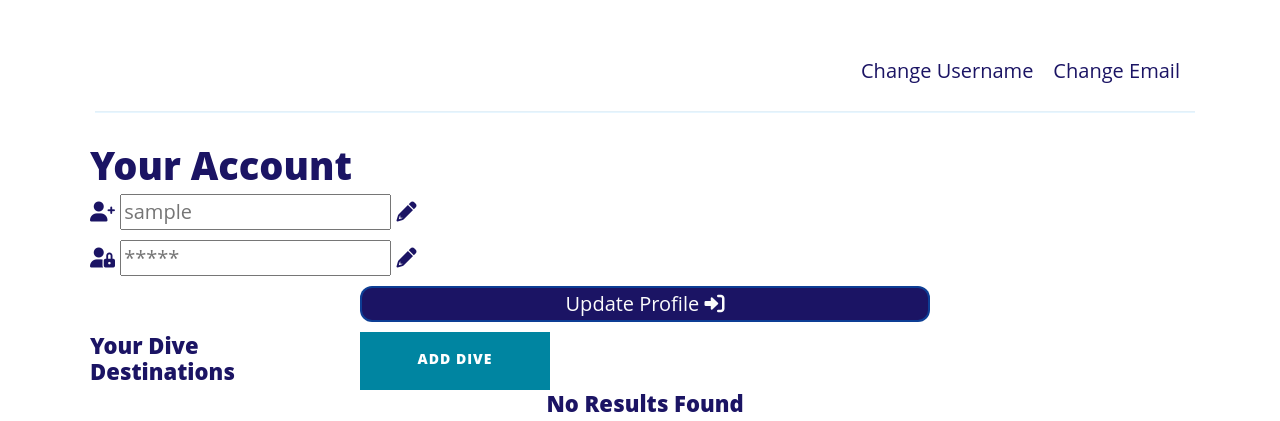
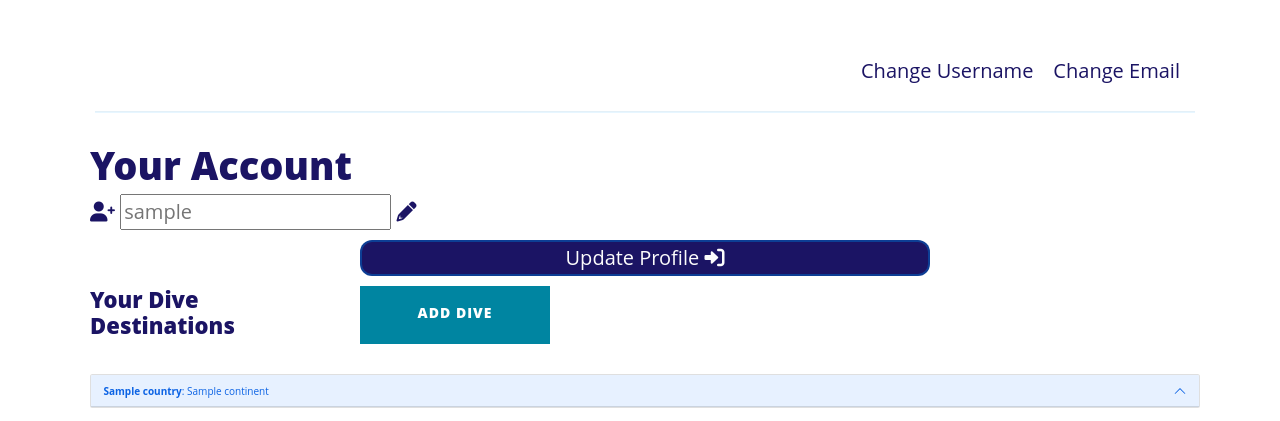
Before and after one commit to daniellima338/DiveIn, a Flask app: page /profile/1 in a window 1280 px wide. Shown: the part 647-1068 px from the top of the page. Run offline with Flask 2, Linux system fonts and the light colour scheme; the visitor is signed in with stand-in values (Sample User, id 1); a database or web service that is not in the repository returns one stand-in record (values such as "Sample title"); some libraries are stand-ins or nearby versions.

Commit message:
set up the page and form to add a dive. Missing CRUD functionality

```diff
--- a/app.py
+++ b/app.py
@@ -18,22 +18,20 @@ app.secret_key = os.environ.get("SECRET_KEY")
 mongo = PyMongo(app)
 
 
+# Home page
 @app.route("/")
 def home():
     return render_template("pages/home.html", API_KEY=retrieve_api_key())
 
 
+# Route to dive destinations
 @app.route("/destinations")
 def dive_destinations():
     destinations = mongo.db.destination.find()
     return render_template("pages/dive_destinations.html", destinations=destinations)
 
 
-@app.route("/add_dive")
-def add_dive():
-    return render_template("pages/add_dive.html")
-
-
+# Search function
 @app.route("/search", methods=["GET", "POST"])
 def search():
     query = request.form.get("query")
@@ -41,11 +39,13 @@ def search():
     return render_template("pages/dive_destinations.html", destinations=destinations)
 
 
+# Route to map site
 @app.route("/map")
 def dive_map():
     return render_template("pages/dive_map.html", API_KEY=retrieve_api_key())
 
 
+# Register function
 @app.route("/register", methods=["GET", "POST"])
 def register():
     if request.method == "POST":
@@ -69,6 +69,7 @@ def register():
     return render_template("pages/registration_page.html")
 
 
+# Login function
 @app.route("/login", methods=["GET", "POST"])
 def login():
     if request.method == "POST":
@@ -96,41 +97,46 @@ def login():
             return redirect(url_for("home"))
 
 
-# WIP. User not updating as expected
+# # WIP. User not updating as expected
 # @app.route("/edit_username", methods=["GET", "POST"])
 # def edit_username():
 #     if request.method == "POST":
 #         # check if username already exists in db
 #         existing_user = mongo.db.users.find_one(
 #             {"username": request.form.get("username").lower()})
-#         if existing_user:
-#             flash("Username already exists")
-#             return redirect(url_for("register"))
 
 #         update_username = {
-#             "username": request.form.updateUser("username").lower(),
+#             "username": request.form.get("username").lower()
 #         }
-#         mongo.db.users.updateUser(update_username)
 
+#         try:
+#             mongo.db.users.update(update_username)
+#             flash("Username successfully updated Successful!")
+
+#             session["user"] = request.form.get("username").lower()
+
+#             return redirect(url_for("profile", username=session["user"]))
+#         except:
+#             flash("Error updating the username")
 #         # put the new user into "session" cookie
-#         session["user"] = request.form.get("username").lower()
-#         flash("Username successfully updated Successful!")
-#         return redirect(url_for("profile", username=session["user"]))
+
 #     return render_template("pages/profile.html")
 
 
+# Profile page
 @app.route("/profile/<username>", methods=["GET", "POST"])
 def profile(username):
     # grab the session user's username from db
     username = mongo.db.users.find_one(
         {"username": session["user"]})["username"]
+    destinations = list(mongo.db.destination.find())
 
     if session["user"]:
-        return render_template("pages/profile.html", username=username)
+        return render_template("pages/profile.html", username=username, destinations=destinations)
 
     return redirect(url_for("home"))
 
-
+# Log out function
 @app.route("/logout")
 def logout():
     #remove user from session cookies
@@ -139,6 +145,14 @@ def logout():
     return redirect(url_for("home"))
 
 
+# Add a dive function
+@app.route("/add_dive")
+def add_dive():
+    destinations = mongo.db.destination.find()
+    return render_template("pages/add_dive.html", destinations=destinations)
+
+
+# Get API_KEY from env file
 def retrieve_api_key():
     return os.environ.get("API_KEY")
 
--- a/static/css/style.css
+++ b/static/css/style.css
@@ -11,8 +11,9 @@ html {
 
 body {
   color: #1B1464;
+
+  width: 100%;
   height: 100%;
-  width: 100%;
   margin: 5px;
   padding: 0;
   font-family: "Ubuntu","Open Sans","Helvetica Neue","Helvetica","Arial",sans-serif;
--- a/static/js/index.js
+++ b/static/js/index.js
@@ -6,7 +6,7 @@ function initMap() {
     zoom: 8})};
 
 
-function myFunction() {
+function show_password() {
   var x = document.getElementById("password");
   if (x.type === "password") {
     x.type = "text";
@@ -14,3 +14,15 @@ function myFunction() {
     x.type = "password";
   }
 }
+
+$(document).ready(function(){
+  $('.collapsible').collapsible();
+});
+
+export default {
+  data() {
+    return {
+      value: null
+    }
+  }
+}
--- a/templates/components/auth/login.html
+++ b/templates/components/auth/login.html
@@ -18,7 +18,7 @@
             </div>
         </div>
         <div class="row">
-            <input type="checkbox" onclick="myFunction()"><span class="show-password mb-1">Show Password</span>
+            <input type="checkbox" onclick="show_password()"><span class="show-password mb-1">Show Password</span>
         </div>
         <!-- register -->
         <div class="row mb-3 center-align">
--- a/templates/components/auth/register.html
+++ b/templates/components/auth/register.html
@@ -18,7 +18,7 @@
             </div>
         </div>
         <div class="row">
-            <input type="checkbox" onclick="myFunction()"><span class="show-password mb-1 center-align">Show Password</span>
+            <input type="checkbox" onclick="show_password()"><span class="show-password mb-1 center-align">Show Password</span>
         </div>
         <!-- register -->
         <div class="row mb-3 center-align">
--- a/templates/components/auth/user_form.html
+++ b/templates/components/auth/user_form.html
@@ -8,15 +8,7 @@
                 <a href="#"><i class="fas fa-pencil-alt"></i></a>
             </div>
         </div>
-        <!-- password -->
-        <div class="row">
-            <div class="col s12 mb-3">
-                <i class="fas fa-user-lock"></i>
-                <input id="password" type="password" name="password"
-                pattern="^[a-zA-Z0-9]{5,15}$" class="validate" placeholder="*****" required>
-                <a href="#"><i class="fas fa-pencil-alt"></i></a>
-            </div>
-        </div>
+
                 <!-- register -->
         <div class="row mb-3 center-align">
             <button type="submit" class="registration-button">
--- a/templates/pages/home.html
+++ b/templates/pages/home.html
@@ -27,7 +27,7 @@
                 </div>
                 <div class="row space-around">
                     <div class="col-sm-12 col-md-6 col-lg-4 mt-4">
-                    <h3 class="text-uppercase"><i class="fas fa-thumbs-up"></i> Explore Dive Sites</h3>
+                        <h3 class="text-uppercase"><i class="fas fa-globe-europe"></i> Explore Dive Sites</h3>
                         <hr class="my-4" />
                         <p>
                             Use our world dive map to effortlessly find dive sites and dive centers and start planning your
@@ -36,7 +36,7 @@
                     </div>
 
                     <div class="col-sm-12 col-md-6 col-lg-4 mt-4">
-                    <h3 class="text-uppercase"><i class="fas fa-project-diagram"></i> Track Your Dives</h3>
+                        <h3 class="text-uppercase"><i class="fas fa-water"></i></i> Track Your Dives</h3>
                         <hr class="my-4" />
                         <p>
                             Keep your memories in one place. Add your diving information, pictures, create wish lists and so
@@ -45,7 +45,7 @@
                     </div>
 
                     <div class="col-sm-12 col-md-6 col-lg-4 mt-4">
-                    <h3 class="text-uppercase"> <i class="fas fa-globe-europe"></i> Give your opinion</h3>
+                        <h3 class="text-uppercase"><i class="fas fa-pager"></i></i> Give your opinion</h3>
                         <hr class="my-4" />
                         <p>
                             Tell others about your experience with a dive, so they know what to expect. Help other divers
--- a/templates/pages/profile.html
+++ b/templates/pages/profile.html
@@ -15,6 +15,7 @@
             </div>
         </div>
     </header>
+
     <div class="container">
         <div class="navbar navbar-expand-lg">
             <ul class="navbar-nav ms-auto">
@@ -27,38 +28,31 @@
         <h1 class="mt-5">Your Account</h1>
         {% include 'components/auth/user_form.html' %}
     </div>
+
     <div class="row">
         <h3 class="col-3">Your Dive Destinations</h3>
-<a href="{{ url_for('add_dive') }}" class="btn btn-primary btn-sm col-2" role="button" aria-disabled="true">Add Dive</a>
+        <a href="{{ url_for('add_dive') }}" class="btn btn-primary btn-sm col-2" role="button" aria-disabled="true">Add
+            Dive</a>
     </div>
-{% if destination|length > 0 %}
-    <ul class="collapsible">
-        {% for destination in destinations %}
-        <li>
-            <div class="collapsible-header white-text light-blue darken-4 text-shadow">
-                <div class="col s3">
-                    <i class="fas fa-caret-down"></i>
-                    {% if session.user|lower == destination.created_by|lower %}
-                        <a href="#" class="btn green accent-4">Done</a>
-                        <a href="#" class="btn light-blue lighten-1">Edit</a>
-                    {% endif %}
-                </div>
-                <div class="col s9">
-                </div>
-                <strong>{{ destination.continent }}</strong>
-            </div>
-            <div class="collapsible-body">
-                <strong>{{ destination.country }}</strong>
-                <p>{{ destination.dive_description }}</p>
-                <p><em>by: {{ destination.created_by }}</em></p>
-            </div>
-        </li>
-        {% endfor %}
-    </ul>
-    {% else %}
-    <h3 class="red-text text-darken-4 center-align">No Results Found</h3>
-    {% endif %}
 
 
+    <div class="accordion mt-5" id="diveaccordion">
+        {% for destination in destinations %}
+        <div class="accordion-item">
+            <h2 class="accordion-header" id="headingOne">
+                <button class="accordion-button" type="button" data-bs-toggle="collapse" data-bs-target="#collapseOne"
+                    aria-expanded="true" aria-controls="collapseOne">
+                    <strong>{{ destination.country }}</strong> : {{ destination.continent }}
+                </button>
+            </h2>
+            <div id="collapseOne" class="accordion-collapse collapse" aria-labelledby="headingOne"
+                data-bs-parent="#diveaccordion">
+                <div class="accordion-body">
+                    <p> {{ destination.dive_description }} </p>
+                </div>
+            </div>
+        </div>
+        {% endfor %}
+    </div>
 
 {% endblock %}
--- a/templates/pages/registration_page.html
+++ b/templates/pages/registration_page.html
@@ -14,7 +14,4 @@
             </div>
         </div>
     </header>
-
-
-
 {% endblock %}
```
Also changed, not shown: templates/pages/add_dive.html (+19 -0 lines), templates/pages/dive_destinations.html (+7 -4 lines), templates/layout/scripts.html (line endings or trailing spaces), templates/pages/dive_map.html (indentation only). Lines whose indentation alone changed are shown as unchanged.
